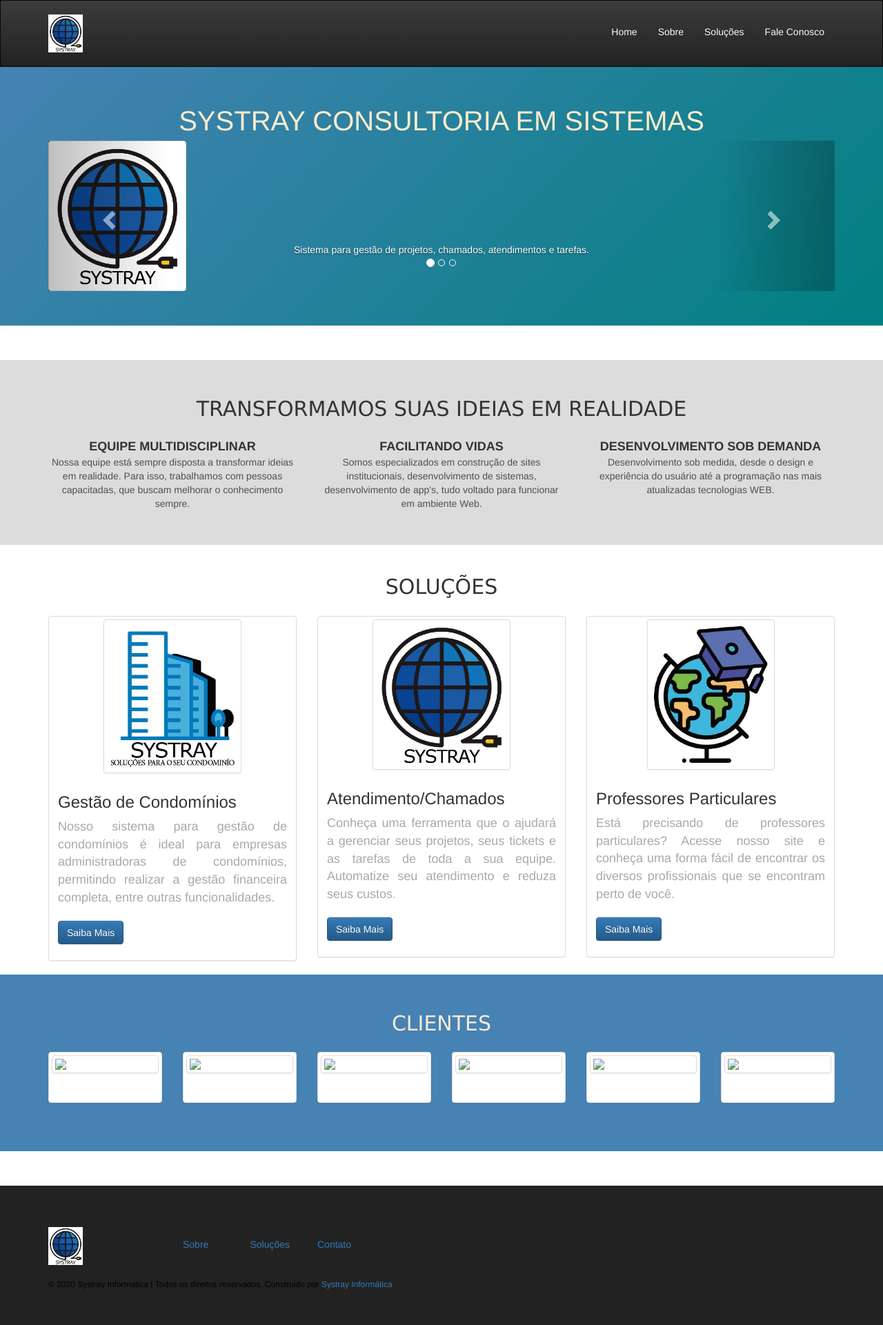
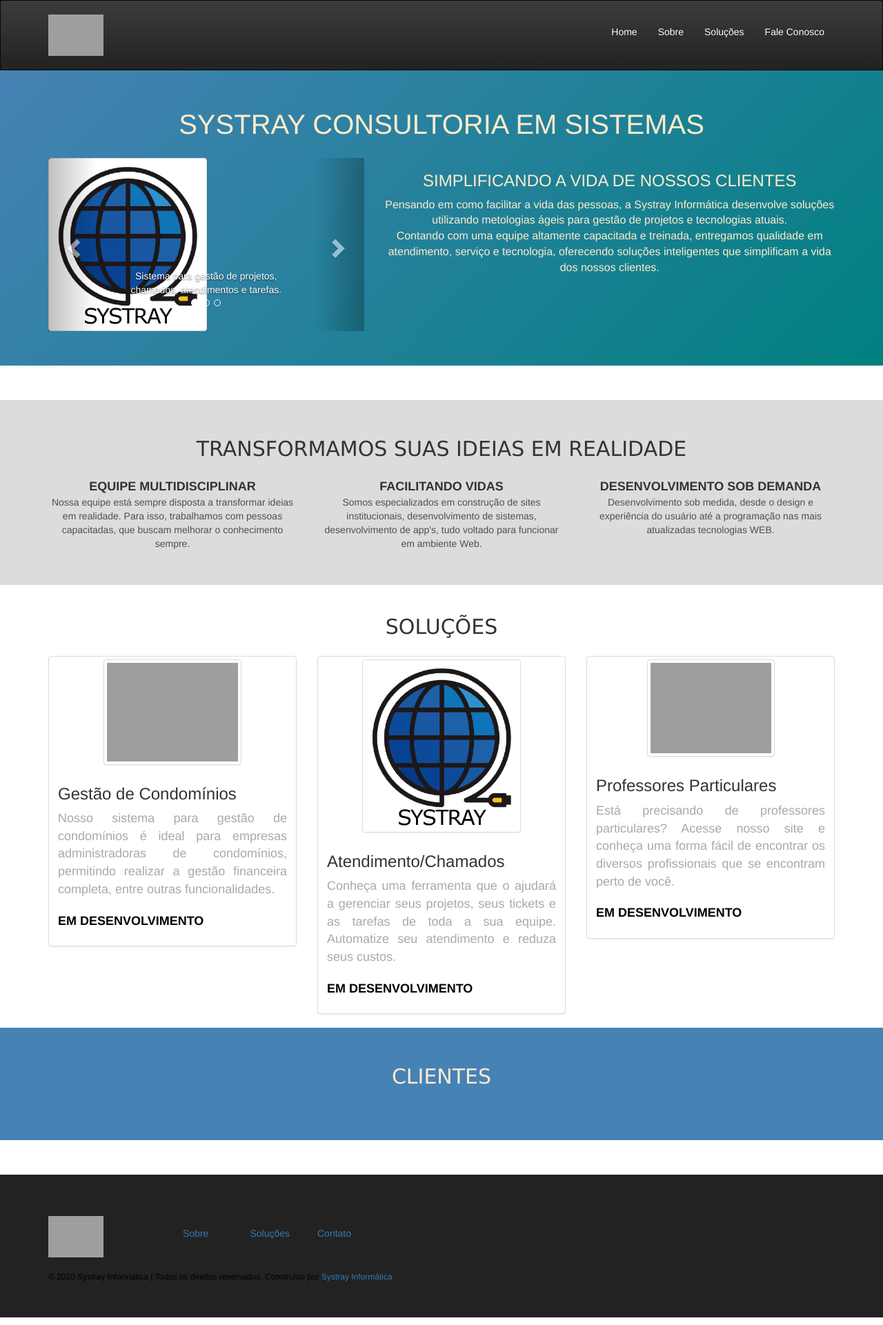
Before and after one commit to Systray-Informatica/site, a PHP site: page / in a window 1280 px wide. Shown: the whole page at 69% size. Run offline with PHP 8.4, Linux system fonts and the light colour scheme; some libraries are stand-ins or nearby versions; grey boxes are pictures that could not be loaded.

Commit message:
Alteração de logos
Alteração de logos e retiradas de itens temporariamente

```diff
--- a/app/views/footer.php
+++ b/app/views/footer.php
@@ -1,7 +1,7 @@
 <footer>
 	<div class="container">
 		<div class="row">
-			<div class="col-md-2"><a href="#"><img id="logo" src="app/img/logo_systray.png" width="50px"></a></div>
+			<div class="col-md-2"><a href="#"><img id="logo" src="app/img/logo_systray_lado.png" width="80px"></a></div>
 			<div class="col-md-1 lista_footer"><a href="?i=sobre">Sobre</a></div>
 			<div class="col-md-1 lista_footer"><a href="?i=solucoes">Soluções</a></div>
 			<div class="col-md-1 lista_footer"><a href="?i=contato">Contato</a></div>
--- a/app/views/header.php
+++ b/app/views/header.php
@@ -19,7 +19,7 @@
 
 		    <div class="navbar-header">
 		    	<!-- LOGO -->
-		    	<a href="?i=home" alt="systray - home" title="Home"><img id="logo" src="app/img/logo_systray.png" width="50px"></a>
+		    	<a href="?i=home" alt="systray - home" title="Home"><img id="logo" src="app/img/logo_systray_lado.png" width="80px"></a>
 
 		    	<!-- SMARTPHONE -->
 				<button type="button" style="margin-top:25px" class="navbar-toggle collapsed" data-toggle="collapse" data-target="#menu_lista" aria-expanded="false">
--- a/app/views/home.php
+++ b/app/views/home.php
@@ -1,10 +1,11 @@
 <div id="main">
 	<div class="container">
+		<div class="center">
+			<span style="color:blanchedalmond; font-size: 40px; text-align: center">SYSTRAY CONSULTORIA EM SISTEMAS</span>
+		</div>
+		<br>
 		<div class="row">
-			<div class="col-md-12 col-xs-12 center">
-				<span style="color:blanchedalmond; font-size: 40px">SYSTRAY CONSULTORIA EM SISTEMAS</span>
-			</div>
-			<div class="col-md-12 col-xs-12">
+			<div class="col-md-5 col-xs-12">
 				<div id="carousel-example-generic" class="carousel slide" data-ride="carousel">
 
 					<!-- PONTOS REPRESENTATIVOS DE IMAGENS -->
@@ -17,21 +18,21 @@
 					<!-- IMAGENS -->
 					<div class="carousel-inner" role="listbox">
 						<div class="item active">
-							<img src="app/img/logo_systray.png" width="200px" class="img-thumbnail center" alt="Systray">
+							<img src="app/img/logo_systray.png" width="230px" class="img-thumbnail center" alt="Systray">
 							<div class="carousel-caption">
 								Sistema para gestão de projetos, chamados, atendimentos e tarefas.
 							</div>
 						</div>
 
 						<div class="item">
-							<img src="app/img/professor.jpg" width="185px" class="img-thumbnail" alt="Professor">
+							<img src="app/img/professor.png" width="185px" class="img-thumbnail" alt="Professor">
 							<div class="carousel-caption">
 								Sistema para procura de professores particulares.
 							</div>
 						</div>
 
 						<div class="item">
-							<img src="app/img/condominio.jpg" width="200px" class="img-thumbnail" alt="Condominios">
+							<img src="app/img/condominio.png" width="200px" class="img-thumbnail" alt="Condominios">
 							<div class="carousel-caption">
 								Sistema de Gestão de Condomínios.
 							</div>
@@ -49,6 +50,11 @@
 						<span class="sr-only">Próximo</span>
 					</a>
 				</div>
+			</div>
+			<div class="col-md-7 col-xs-12">
+				<h3 style="color:blanchedalmond; text-align:center">SIMPLIFICANDO A VIDA DE NOSSOS CLIENTES</h3>
+				<div id="p5">Pensando em como facilitar a vida das pessoas, a Systray Informática desenvolve soluções utilizando metologias ágeis para gestão de projetos e tecnologias atuais.</div>
+				<div id="p5">Contando com uma equipe altamente capacitada e treinada, entregamos qualidade em atendimento, serviço e tecnologia, oferecendo soluções inteligentes que simplificam a vida dos nossos clientes.</div>
 			</div>
 		</div>
 	</div>
@@ -87,38 +93,41 @@
 		<div class="row">
 			<div class="col-sm-6 col-md-4">
 				<div class="thumbnail">
-					<img src="app/img/condominio.jpg" width="200px" class="img-thumbnail">
+					<img src="app/img/condominio.png" width="200px" class="img-thumbnail">
 
 					<div class="caption">
 						<h3>Gestão de Condomínios</h3>
 						<div id="p1">Nosso sistema para gestão de condomínios é ideal para empresas administradoras de condomínios, permitindo realizar a gestão financeira completa, entre outras funcionalidades.</div>
 						<br>
-						<p><a href="#" class="btn btn-primary" role="button">Saiba Mais</a></p>
+						<p><b>EM DESENVOLVIMENTO</b></p>
+						<!--<p><a href="#" class="btn btn-primary" role="button">Saiba Mais</a></p>-->
 					</div>
 				</div>
 			</div>
 
 			<div class="col-sm-6 col-md-4">
 				<div class="thumbnail">
-					<img src="app/img/logo_systray.png" width="200px" class="img-thumbnail">
+					<img src="app/img/logo_systray.png" width="230px" class="img-thumbnail">
 					<div class="caption">
 						<h3>Atendimento/Chamados</h3>
 						<div id="p1">Conheça uma ferramenta que o ajudará a gerenciar seus projetos, seus tickets e as tarefas de toda a sua equipe. Automatize seu atendimento e reduza seus custos.</div>
 						<br>
-						<p><a href="#" class="btn btn-primary" role="button">Saiba Mais</a></p>
+						<p><b>EM DESENVOLVIMENTO</b></p>
+						<!--<p><a href="#" class="btn btn-primary" role="button">Saiba Mais</a></p>-->
 					</div>
 				</div>
 			</div>
 
 			<div class="col-sm-6 col-md-4">
 				<div class="thumbnail">
-					<img src="app/img/professor.jpg" width="185px" class="img-thumbnail">
+					<img src="app/img/professor.png" width="185px" class="img-thumbnail">
 					<div class="caption">
 						<h3>Professores Particulares</h3>
 						<div id="p1">Está precisando de professores particulares? Acesse nosso site e conheça uma forma
 							fácil de encontrar os diversos profissionais que se encontram perto de você.</div>
 						<br>
-						<p><a href="#" class="btn btn-primary" role="button">Saiba Mais</a></p>
+						<p><b>EM DESENVOLVIMENTO</b></p>
+						<!--<p><a href="#" class="btn btn-primary" role="button">Saiba Mais</a></p>-->
 					</div>
 				</div>
 			</div>
@@ -127,7 +136,7 @@
 	<div id="clientes">
 		<div class="container">
 			<div class="center"><span style="color:antiquewhite;font-family:Verdana, Geneva, Tahoma, sans-serif; font-size: 30px">CLIENTES</span></div><br>
-			<div class="row">
+			<!--<div class="row">
 				<div class="col-sm-6 col-md-2">
 					<div class="thumbnail">
 						<img src="app/img/" class="img-thumbnail">
@@ -179,8 +188,8 @@
 							<h3></h3>
 						</div>
 					</div>
-				</div>
-			</div>
+				</div>-->
 		</div>
 	</div>
 </div>
+</div>
```
Also changed, not shown: app/views/solucoes.php (+9 -6 lines).
